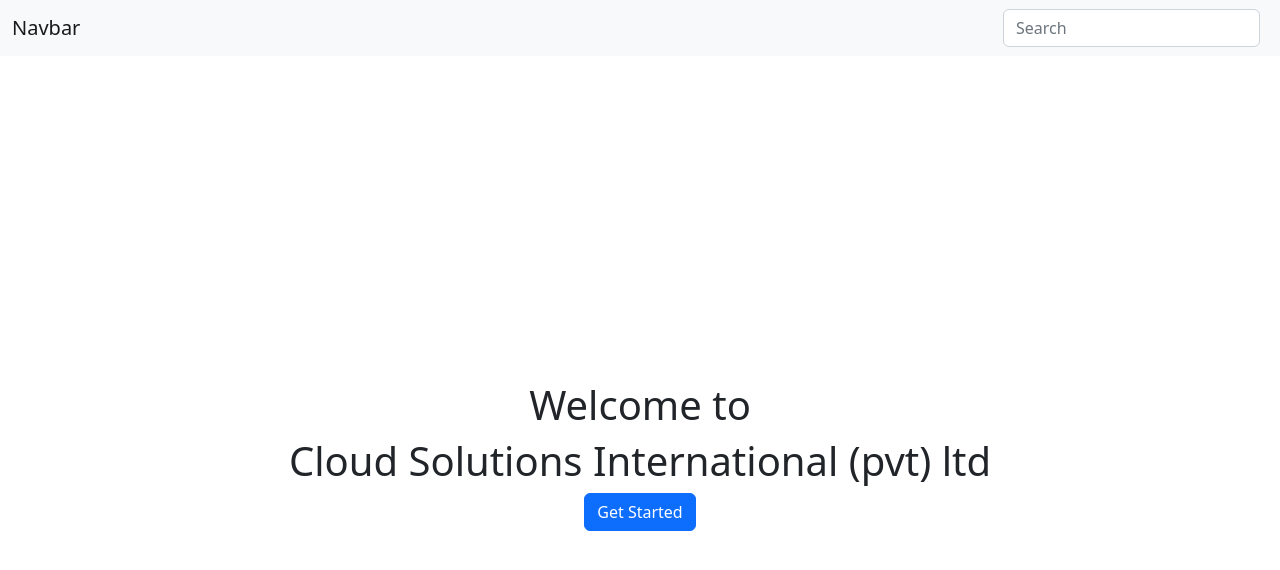
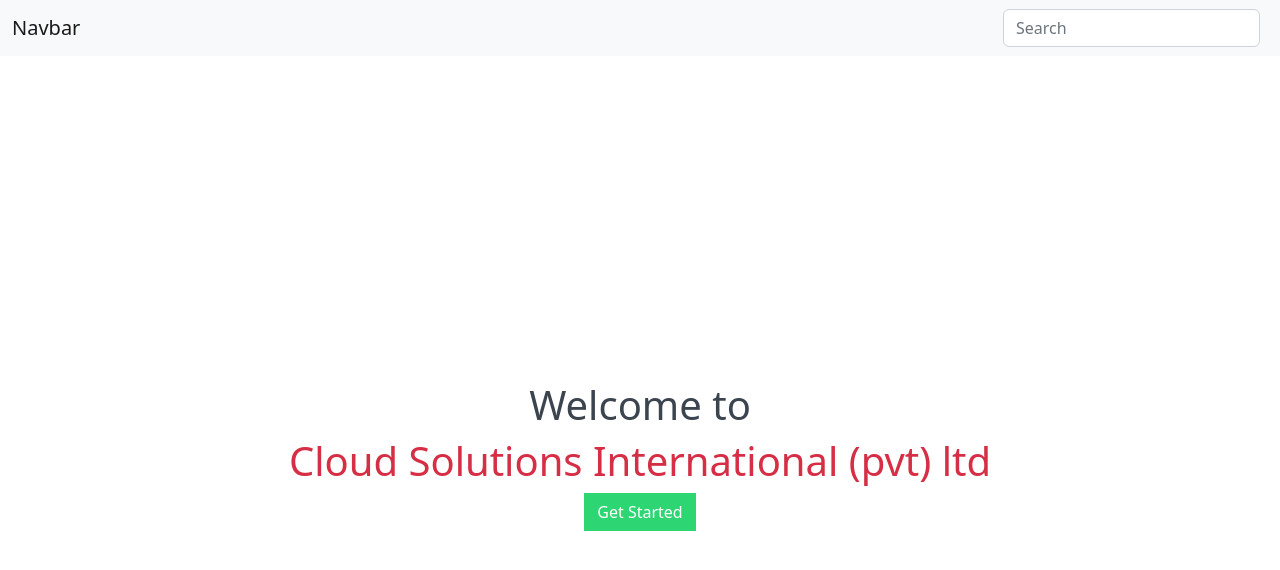
Before and after one commit to Iamthasneem/csi-angular-assignment, an Angular app: page /header in a window 1280 px wide. Shown: the top 570 px of the page. Built offline with nearby package versions, Linux system fonts and the light colour scheme.

Commit message:
change the heading color

```diff
--- a/src/app/header/header.component.scss
+++ b/src/app/header/header.component.scss
@@ -0,0 +1,15 @@
+.heading {
+    &--black {
+        color: #3B444F;
+    }
+
+    &--red {
+        color: #D52E45;
+    }
+}
+
+.btn-primary {
+    border-radius: 0%;
+    background-color: #2ED573;
+    border-color: #2ED573;
+}
```
